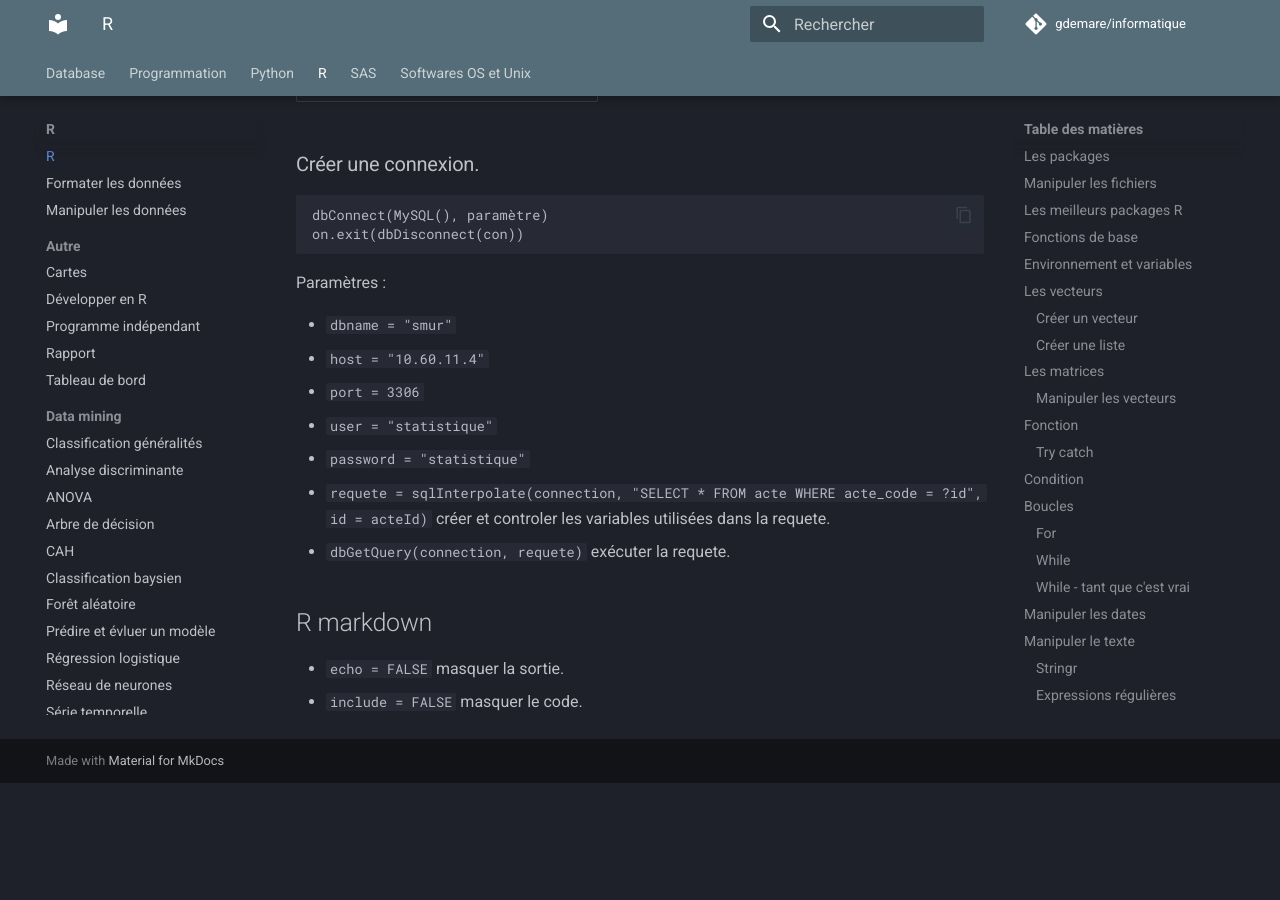
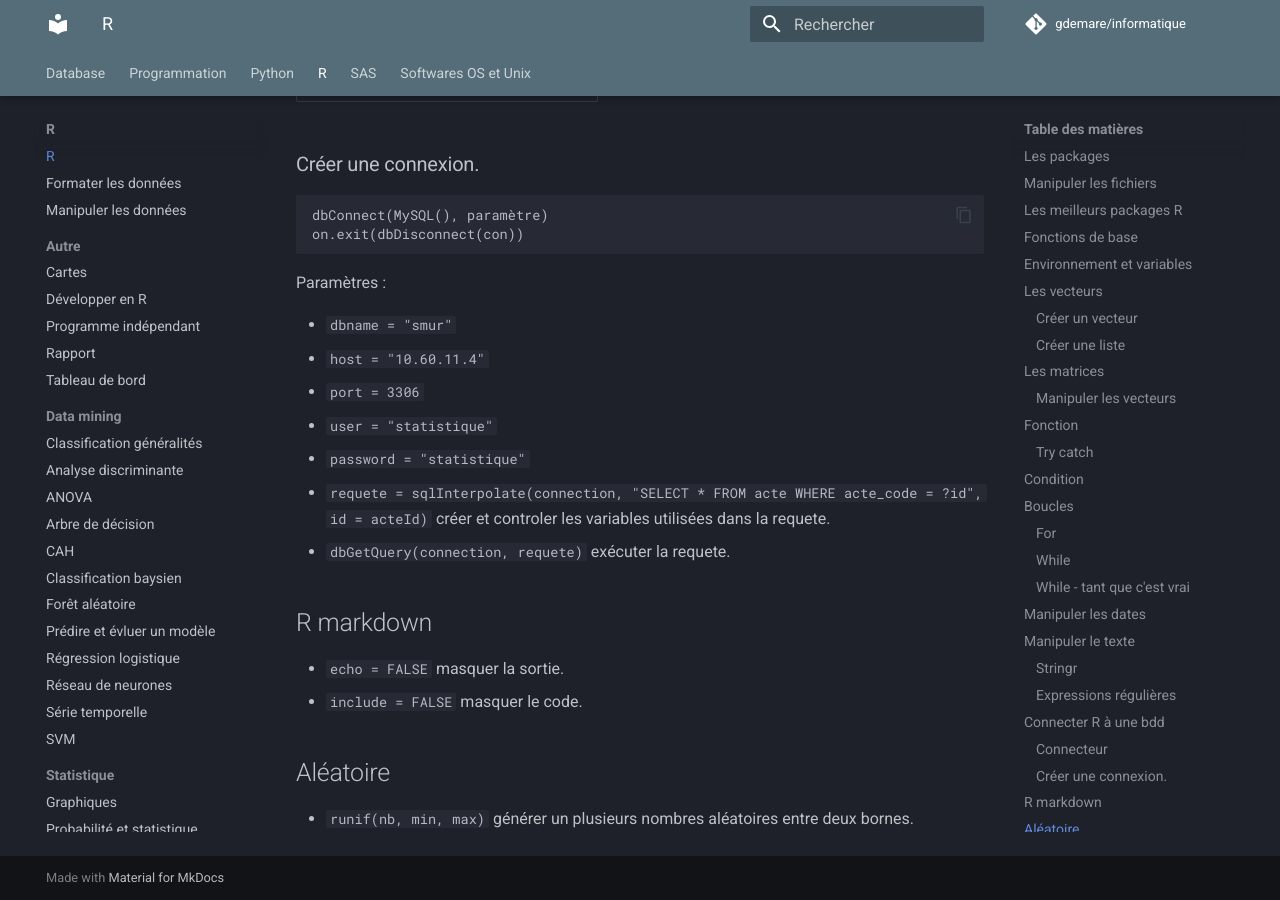
Before and after one commit to gdemare/Informatique, an MkDocs documentation site: the page built from docs/r/r_r.md, in a window 1280 px wide and 900 px high, scrolled down 5974 px. Built offline with MkDocs 1.6.1 and Material for MkDocs 9.7.7, drawn with Linux system fonts in a browser that asks for light colours; comment, search, counter and statistics services are not loaded; before the commit the page ends 6757 px from its top, so only the background shows below that.

Commit message:
Update r_r.md

```diff
--- a/docs/r/r_r.md
+++ b/docs/r/r_r.md
@@ -238,3 +238,7 @@
 
 * `echo = FALSE` masquer la sortie.
 * `include = FALSE` masquer le code.
+
+## Aléatoire
+
+* `runif(nb, min, max)` générer un plusieurs nombres aléatoires entre deux bornes.
```
